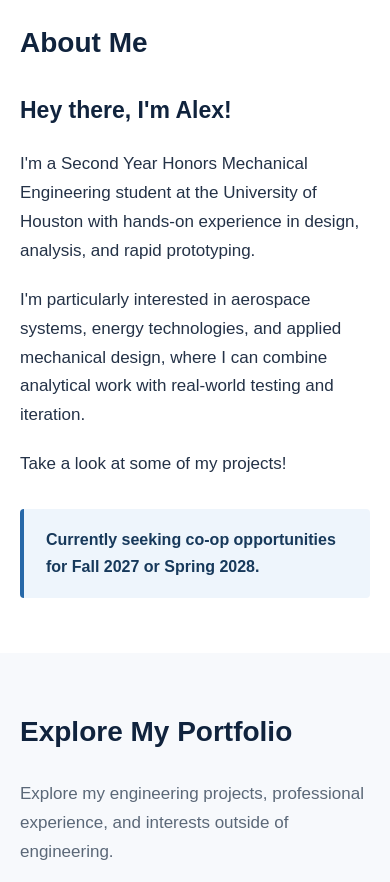
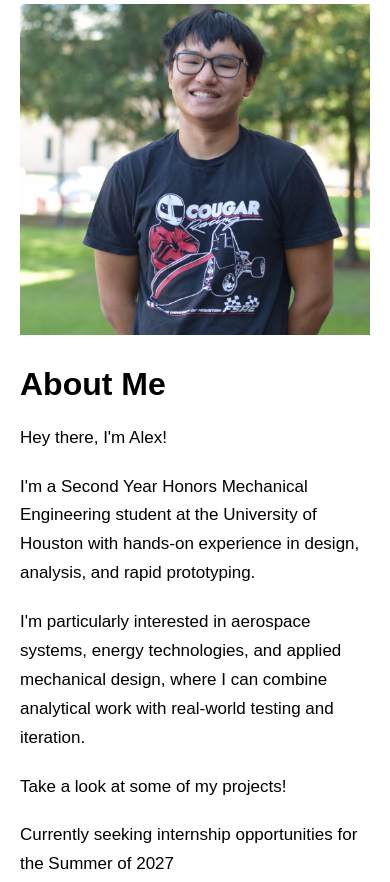
Before and after one commit to alexanderlam32-alt/alexanderlam32-alt.github.io, a plain HTML site: page index.html in a window 390 px wide. Shown: the part 625-1507 px from the top of the page. Drawn offline with Linux system fonts and the light colour scheme.

Commit message:
Update index.html

```diff
--- a/index.html
+++ b/index.html
@@ -65,7 +65,7 @@
       color: #7db8ff;
     }
 
-    /* HERO SECTION WITH FSAE BACKGROUND */
+    /* HERO SECTION */
 
     .hero {
       position: relative;
@@ -144,7 +144,7 @@
     /* GENERAL LAYOUT */
 
     .container {
-      max-width: 1100px;
+      max-width: 1300px;
       margin: auto;
       padding: 75px 25px;
     }
@@ -162,31 +162,47 @@
       background: white;
     }
 
-    .about-content {
-      max-width: 850px;
+    .about .container {
+      max-width: 1400px;
+      padding: 45px 35px;
     }
 
-    .about p {
-      font-size: 17px;
-      margin-bottom: 20px;
+    .about-layout {
+      display: grid;
+      grid-template-columns:
+        minmax(0, 517fr) minmax(0, 699fr);
+      gap: 43px;
+      align-items: start;
     }
 
-    .intro {
-      font-size: 23px !important;
-      font-weight: bold;
-      color: #10233d;
+    .about-photo {
+      width: 100%;
+      aspect-ratio: 517 / 490;
+      object-fit: cover;
+      object-position: center;
+      display: block;
     }
 
-    .availability {
-      margin-top: 30px;
-      padding: 17px 22px;
+    .about-content {
+      padding-top: 14px;
+    }
 
-      background: #eef5fc;
-      border-left: 4px solid #2768a8;
-      border-radius: 4px;
+    .about-content h2 {
+      font-size: 42px;
+      color: #000000;
+      margin-bottom: 35px;
+      line-height: 1.2;
+    }
 
-      font-weight: bold;
-      color: #17395b;
+    .about-content p {
+      font-size: 20px;
+      line-height: 1.7;
+      color: #000000;
+      margin: 0 0 20px;
+    }
+
+    .about-content .intro {
+      margin-bottom: 20px;
     }
 
     /* PORTFOLIO SECTION */
@@ -203,10 +219,8 @@
 
     .card-grid {
       display: grid;
-
       grid-template-columns:
         repeat(3, minmax(0, 1fr));
-
       gap: 25px;
     }
 
@@ -328,6 +342,25 @@
       font-size: 14px;
     }
 
+    /* TABLET RESPONSIVENESS */
+
+    @media (max-width: 1000px) {
+
+      .about-layout {
+        gap: 30px;
+      }
+
+      .about-content h2 {
+        font-size: 34px;
+        margin-bottom: 20px;
+      }
+
+      .about-content p {
+        font-size: 17px;
+      }
+
+    }
+
     /* MOBILE RESPONSIVENESS */
 
     @media (max-width: 800px) {
@@ -352,6 +385,28 @@
 
       .container {
         padding: 55px 20px;
+      }
+
+      .about .container {
+        padding: 40px 20px;
+      }
+
+      .about-layout {
+        grid-template-columns: 1fr;
+        gap: 30px;
+      }
+
+      .about-photo {
+        max-width: 520px;
+        margin: auto;
+      }
+
+      .about-content {
+        padding-top: 0;
+      }
+
+      .about-content h2 {
+        font-size: 32px;
       }
 
       nav {
@@ -434,6 +489,17 @@
 
     <div class="container">
 
+      <div class="about-layout">
+
+        <!-- HEADSHOT ON LEFT -->
+
+        <img
+          src="Headshot.png"
+          alt="Alexander Lam"
+          class="about-photo">
+
+        <!-- BIOGRAPHY ON RIGHT -->
+
         <div class="about-content">
 
           <h2>About Me</h2>
@@ -462,9 +528,11 @@
             Take a look at some of my projects!
           </p>
 
-        <div class="availability">
-          Currently seeking co-op
-          opportunities for Fall 2027 or Spring 2028.
+          <p>
+            Currently seeking internship
+            opportunities for the Summer of 2027
+          </p>
+
         </div>
 
       </div>
```
Lines whose indentation alone changed are shown as unchanged.
